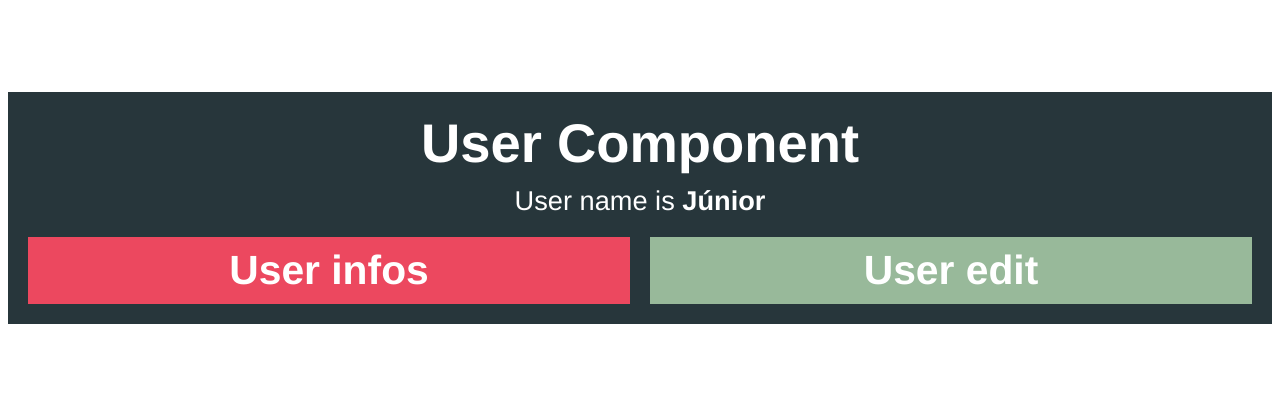
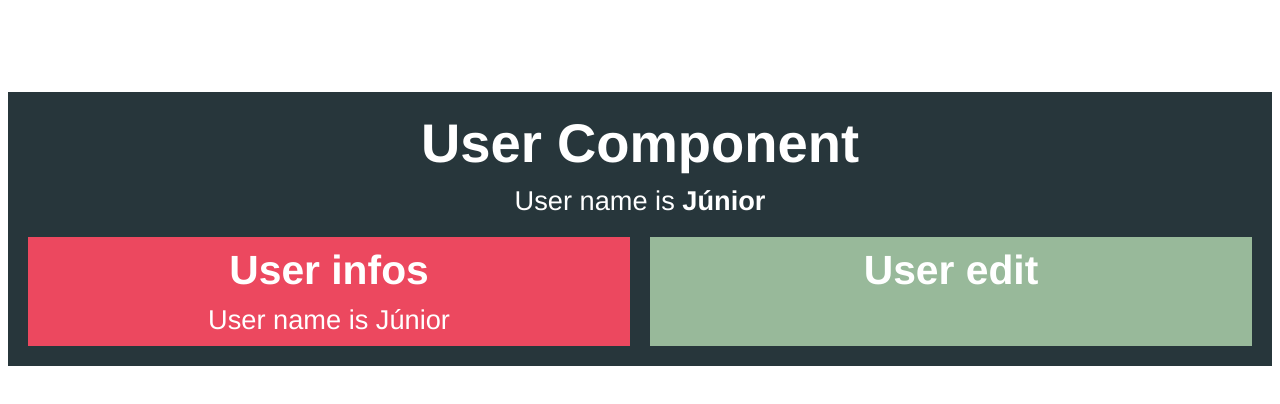
Before and after one commit to fco-junior/vue-3-study, a Vue app in the folder communication-between-components/: page / in a window 1280 px wide. Shown: the top 404 px of the page. Built offline with nearby package versions, Linux system fonts and the light colour scheme.

Commit message:
passing Username to UserInfo via props

```diff
--- a/communication-between-components/src/components/User.vue
+++ b/communication-between-components/src/components/User.vue
@@ -5,7 +5,7 @@
       User name is <strong>{{ name }}</strong>
     </p>
     <div class="children">
-      <UserInfo />
+      <UserInfo :name="name"/>
       <UserEdit />
     </div>
   </div>
--- a/communication-between-components/src/components/UserInfo.vue
+++ b/communication-between-components/src/components/UserInfo.vue
@@ -1,9 +1,17 @@
 <template>
   <div class="user-info">
     <h2>User infos</h2>
+    <p>User name is {{name}}</p>
   </div>
 </template>
 
 <script>
-export default {};
+export default {
+    props: {
+        name: {
+            type: String,
+            default: "unknown"
+        }
+    }
+};
 </script>
--- a/communication-between-components/src/main.js
+++ b/communication-between-components/src/main.js
@@ -1,6 +1,7 @@
 import { createApp } from 'vue'
 import App from './App.vue'
-import PrimeVue from 'primevue/config';
+import PrimeVue from 'primevue/config'
+import Button from 'primevue/button'
 
 import './assets/scss/_layout.scss'
 
@@ -8,4 +9,6 @@ const app = createApp(App);
 
 app.use(PrimeVue);
 
+app.component('Button', Button)
+
 app.mount('#app')
```
